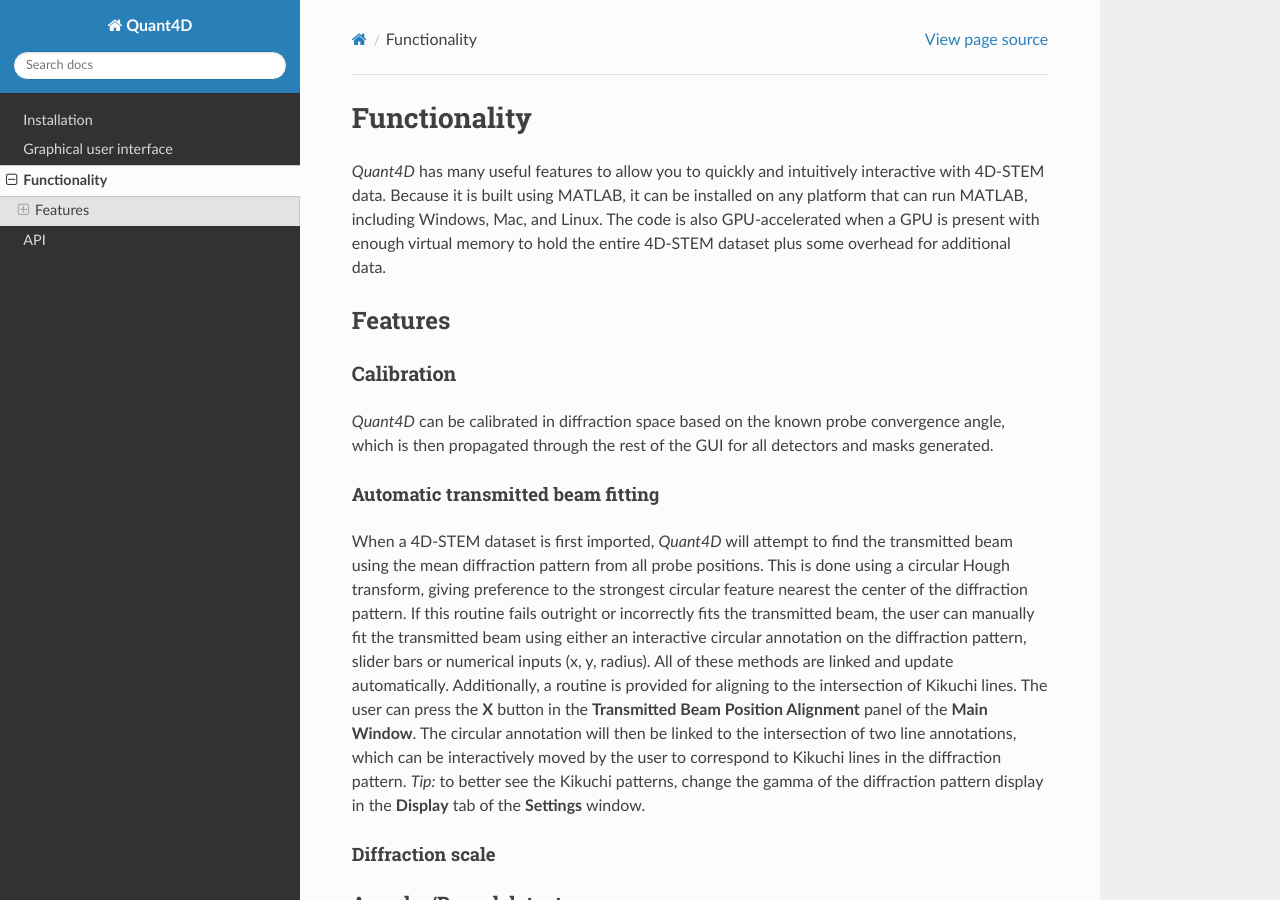
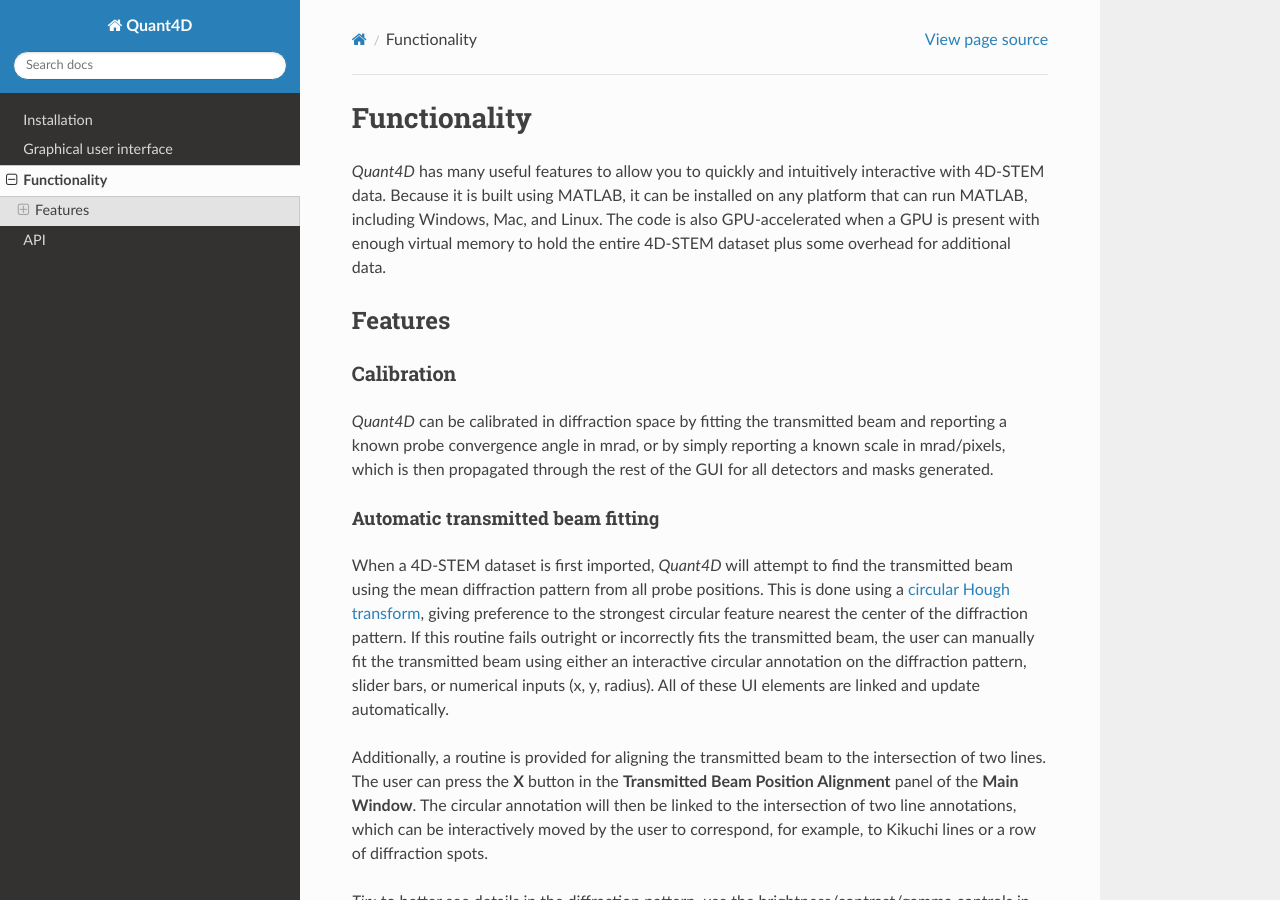
Before and after one commit to bryandesser/Quant4D, a Sphinx documentation site: the page built from docs/source/functionality.rst, in a window 1280 px wide and 900 px high. Built offline with Sphinx 7.4.7 and the Read the Docs theme 3.1.0, drawn with Linux system fonts in a browser that asks for light colours; formulas are drawn with MathJax 3; pages that are not in the unit, such as notebooks, are missing from menus; some of the changed text lies outside the part shown.

Commit message:
modified:   docs/source/functionality.rst 	modified:   src/Quant4D.mlapp

```diff
--- a/docs/source/functionality.rst
+++ b/docs/source/functionality.rst
@@ -32,27 +32,34 @@
 
 Calibration
 ***********
-`Quant4D` can be calibrated in diffraction space based on the known probe
-convergence angle, which is then propagated through the rest of the GUI for
-all detectors and masks generated.
+`Quant4D` can be calibrated in diffraction space by fitting the transmitted beam
+and reporting a known probe convergence angle in mrad, or by simply reporting a
+known scale in mrad/pixels, which is then propagated through the rest of the GUI
+for all detectors and masks generated.
 
 Automatic transmitted beam fitting
 ^^^^^^^^^^^^^^^^^^^^^^^^^^^^^^^^^^
 When a 4D-STEM dataset is first imported, `Quant4D` will attempt to find the
 transmitted beam using the mean diffraction pattern from all probe positions.
-This is done using a circular Hough transform, giving preference to the
-strongest circular feature nearest the center of the diffraction pattern. If
-this routine fails outright or incorrectly fits the transmitted beam, the user
-can manually fit the transmitted beam using either an interactive circular
-annotation on the diffraction pattern, slider bars or numerical inputs (x, y,
-radius). All of these methods are linked and update automatically. Additionally,
-a routine is provided for aligning to the intersection of Kikuchi lines. The
-user can press the **X** button in the **Transmitted Beam Position Alignment**
-panel of the **Main Window**. The circular annotation will then be linked to the
-intersection of two line annotations, which can be interactively moved by the
-user to correspond to Kikuchi lines in the diffraction pattern. *Tip:* to better
-see the Kikuchi patterns, change the gamma of the diffraction pattern display in
-the **Display** tab of the **Settings** window.
+This is done using a
+`circular Hough transform <https://mathworks.com/help/images/ref/imfindcircles.html>`_,
+giving preference to the strongest circular feature nearest the center of the
+diffraction pattern. If this routine fails outright or incorrectly fits the
+transmitted beam, the user can manually fit the transmitted beam using either an
+interactive circular annotation on the diffraction pattern, slider bars, or
+numerical inputs (x, y, radius). All of these UI elements are linked and update
+automatically.
+
+Additionally, a routine is provided for aligning the transmitted beam to the
+intersection of two lines. The user can press the **X** button in the
+**Transmitted Beam Position Alignment** panel of the **Main Window**. The
+circular annotation will then be linked to the intersection of two line
+annotations, which can be interactively moved by the user to correspond, for
+example, to Kikuchi lines or a row of  diffraction spots.
+
+*Tip:* to better see details in the diffraction pattern, use the
+brightness/contrast/gamma controls in the **Display** tab of the **Settings**
+window.
 
 Diffraction scale
 ^^^^^^^^^^^^^^^^^
```
Also changed, not shown: 1 other file.
